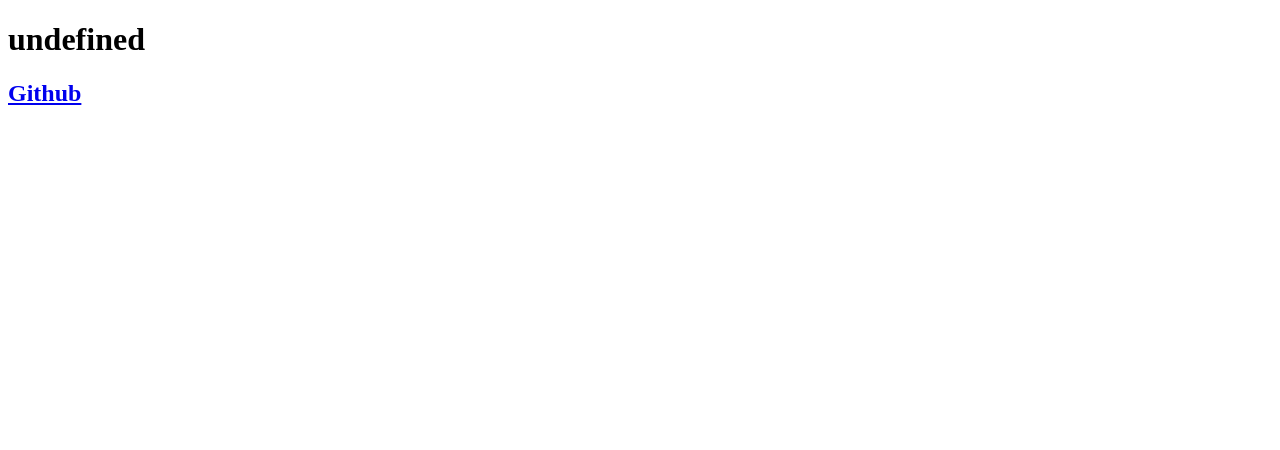
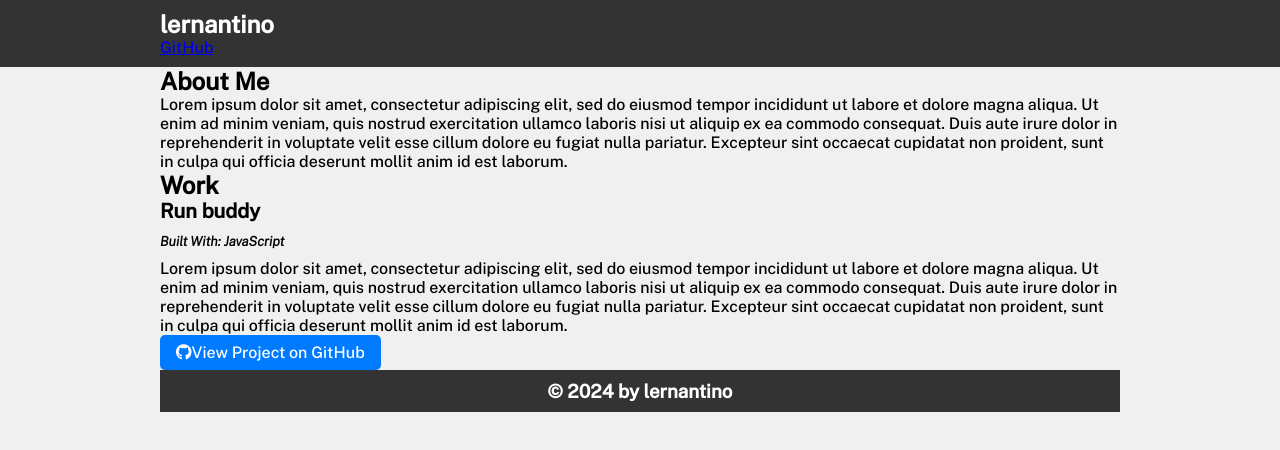
Before and after one commit to jeevanthapa1987/portfolio-generator, a website: page index.html in a window 1280 px wide. Drawn offline with nearby package versions, Linux system fonts and the light colour scheme.

Commit message:
finish portfilio html output

```diff
--- a/index.html
+++ b/index.html
@@ -6,10 +6,50 @@
     <meta name="viewport" content="width=device-width, initial-scale=1.0">
     <meta http-equiv="X-UA-Compatible" content="ie=edge">
     <title>Portfolio Demo</title>
+    <link rel="stylesheet" href="https://cdnjs.cloudflare.com/ajax/libs/font-awesome/5.11.2/css/all.min.css">
+    <link href="https://fonts.googleapis.com/css?family=Public+Sans:300i,300,500&display=swap" rel="stylesheet">
+    <link rel="stylesheet" href="style.css">
   </head>
 
   <body>
-      <h1>undefined</h1>
-      <h2><a href="https://github.com/undefined">Github</a></h2>
+    <header>
+      <div class="container flex-row justify-space-between align-center py-3">
+        <h1 class="page-title text-secondary bg-dark py-2 px-3">lernantino</h1>
+        <nav class="flex-row">
+          <a class="ml-2 my-1 px-2 py-1 bg-secondary text-dark" href="https://github.com/https://github.com/jeevanthapa1987">GitHub</a>
+        </nav>
+      </div>
+    </header>
+    <main class="container my-5">
+
+    <section class="my-3" id="about">
+      <h2 class="text-dark bg-primary p-2 display-inline-block">About Me</h2>
+      <p>Lorem ipsum dolor sit amet, consectetur adipiscing elit, sed do eiusmod tempor incididunt ut labore et dolore magna aliqua. Ut enim ad minim veniam, quis nostrud exercitation ullamco laboris nisi ut aliquip ex ea commodo consequat. Duis aute irure dolor in reprehenderit in voluptate velit esse cillum dolore eu fugiat nulla pariatur. Excepteur sint occaecat cupidatat non proident, sunt in culpa qui officia deserunt mollit anim id est laborum.</p>
+    </section>
+
+
+    <section class="my-3" id="portfolio">
+      <h2 class="text-dark bg-primary p-2 display-inline-block">Work</h2>
+      <div class="flex-row justify-space-between">
+
+          <div class="col-12 mb-2 bg-dark text-light p-3">
+            <h3 class="portfolio-item-title text-light">Run buddy</h3>
+            <h5 class="portfolio-languages">
+              Built With:
+              JavaScript
+            </h5>
+            <p>Lorem ipsum dolor sit amet, consectetur adipiscing elit, sed do eiusmod tempor incididunt ut labore et dolore magna aliqua. Ut enim ad minim veniam, quis nostrud exercitation ullamco laboris nisi ut aliquip ex ea commodo consequat. Duis aute irure dolor in reprehenderit in voluptate velit esse cillum dolore eu fugiat nulla pariatur. Excepteur sint occaecat cupidatat non proident, sunt in culpa qui officia deserunt mollit anim id est laborum.</p>
+            <a href="https://github.com/jeevanthapa1987/run-buddy" class="btn"><i class="fab fa-github mr-2"></i>View Project on GitHub</a>
+          </div>
+
+
+
+      </div>
+    </section>
+
+    </main>
+    <footer class="container text-center py-3">
+      <h3 class="text-dark">&copy; 2024 by lernantino</h3>
+    </footer>
   </body>
   </html>
--- a/src/page-template.js
+++ b/src/page-template.js
@@ -1,5 +1,66 @@
+// create the about section
+const generateAbout = aboutText => {
+  if (!aboutText) {
+    return '';
+  }
 
-const generatePage = (name, github) => {
+  return `
+    <section class="my-3" id="about">
+      <h2 class="text-dark bg-primary p-2 display-inline-block">About Me</h2>
+      <p>${aboutText}</p>
+    </section>
+  `;
+};
+
+// create the projects section
+const generateProjects = projectsArr => {
+  return `
+    <section class="my-3" id="portfolio">
+      <h2 class="text-dark bg-primary p-2 display-inline-block">Work</h2>
+      <div class="flex-row justify-space-between">
+      ${projectsArr
+        .filter(({ feature }) => feature)
+        .map(({ name, description, languages, link }) => {
+          return `
+          <div class="col-12 mb-2 bg-dark text-light p-3">
+            <h3 class="portfolio-item-title text-light">${name}</h3>
+            <h5 class="portfolio-languages">
+              Built With:
+              ${languages.map(language => language).join(',')}
+            </h5>
+            <p>${description}</p>
+            <a href="${link}" class="btn"><i class="fab fa-github mr-2"></i>View Project on GitHub</a>
+          </div>
+        `;
+        })
+        .join('')}
+
+      ${projectsArr
+        .filter(({ feature }) => !feature)
+        .map(({ name, description, languages, link }) => {
+          return `
+          <div class="col-12 col-md-6 mb-2 bg-dark text-light p-3 flex-column">
+            <h3 class="portfolio-item-title text-light">${name}</h3>
+            <h5 class="portfolio-languages">
+              Built With:
+              ${languages.join(', ')}
+            </h5>
+            <p>${description}</p>
+            <a href="${link}" class="btn mt-auto"><i class="fab fa-github mr-2"></i>View Project on GitHub</a>
+          </div>
+        `;
+        })
+        .join('')}
+      </div>
+    </section>
+  `;
+};
+
+// export function to generate entire page
+module.exports = templateData => {
+  // destructure page data by section
+  const { projects, about, ...header } = templateData;
+
   return `
   <!DOCTYPE html>
   <html lang="en">
@@ -8,13 +69,30 @@ const generatePage = (name, github) => {
     <meta name="viewport" content="width=device-width, initial-scale=1.0">
     <meta http-equiv="X-UA-Compatible" content="ie=edge">
     <title>Portfolio Demo</title>
+    <link rel="stylesheet" href="https://cdnjs.cloudflare.com/ajax/libs/font-awesome/5.11.2/css/all.min.css">
+    <link href="https://fonts.googleapis.com/css?family=Public+Sans:300i,300,500&display=swap" rel="stylesheet">
+    <link rel="stylesheet" href="style.css">
   </head>
 
   <body>
-      <h1>${name}</h1>
-      <h2><a href="https://github.com/${github}">Github</a></h2>
+    <header>
+      <div class="container flex-row justify-space-between align-center py-3">
+        <h1 class="page-title text-secondary bg-dark py-2 px-3">${header.name}</h1>
+        <nav class="flex-row">
+          <a class="ml-2 my-1 px-2 py-1 bg-secondary text-dark" href="https://github.com/${
+            header.github
+          }">GitHub</a>
+        </nav>
+      </div>
+    </header>
+    <main class="container my-5">
+      ${generateAbout(about)}
+      ${generateProjects(projects)}
+    </main>
+    <footer class="container text-center py-3">
+      <h3 class="text-dark">&copy; ${new Date().getFullYear()} by ${header.name}</h3>
+    </footer>
   </body>
   </html>
   `;
 };
-module.exports = generatePage;
--- /dev/null
+++ b/style.css
@@ -0,0 +1,79 @@
+/* Reset CSS */
+* {
+  box-sizing: border-box;
+  margin: 0;
+  padding: 0;
+}
+
+/* Global styles */
+body {
+  font-family: 'Public Sans', sans-serif;
+  background-color: #f0f0f0;
+}
+
+.container {
+  max-width: 960px;
+  margin: 0 auto;
+}
+
+/* Header styles */
+header {
+  background-color: #333;
+  color: #fff;
+  padding: 10px 0;
+}
+
+.page-title {
+  font-size: 24px;
+}
+
+.navbar {
+  display: flex;
+  justify-content: flex-end;
+}
+
+.navbar a {
+  color: #fff;
+  text-decoration: none;
+  padding: 5px 10px;
+  margin-left: 10px;
+  border-radius: 5px;
+}
+
+/* Main content styles */
+.main {
+  padding: 20px 0;
+}
+
+/* Footer styles */
+footer {
+  background-color: #333;
+  color: #fff;
+  text-align: center;
+  padding: 10px 0;
+}
+
+/* Project item styles */
+.portfolio-item-title {
+  font-size: 20px;
+  margin-bottom: 10px;
+}
+
+.portfolio-languages {
+  font-style: italic;
+  margin-bottom: 10px;
+}
+
+.btn {
+  display: inline-block;
+  background-color: #007bff;
+  color: #fff;
+  text-decoration: none;
+  padding: 8px 16px;
+  border-radius: 5px;
+  transition: background-color 0.3s ease;
+}
+
+.btn:hover {
+  background-color: #0056b3;
+}
```
Also changed, not shown: app.js (+11 -8 lines). Lines whose indentation alone changed are shown as unchanged.
